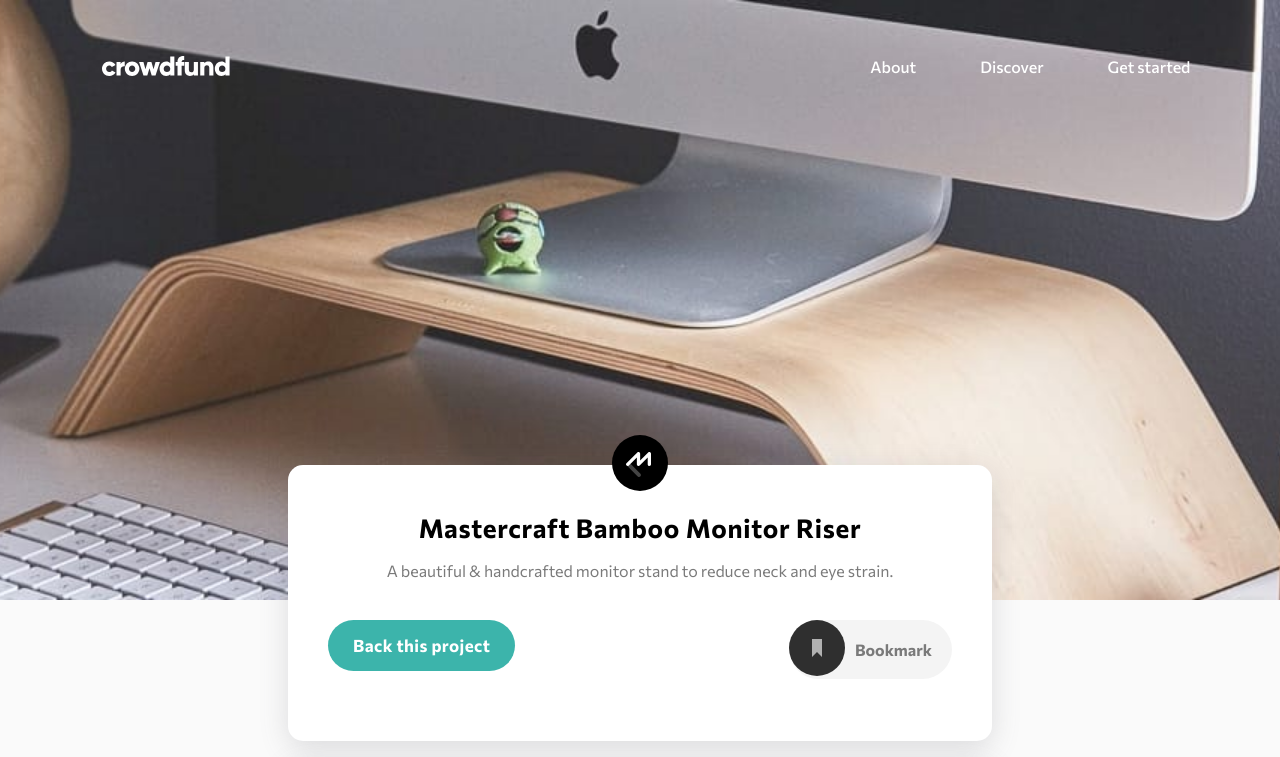
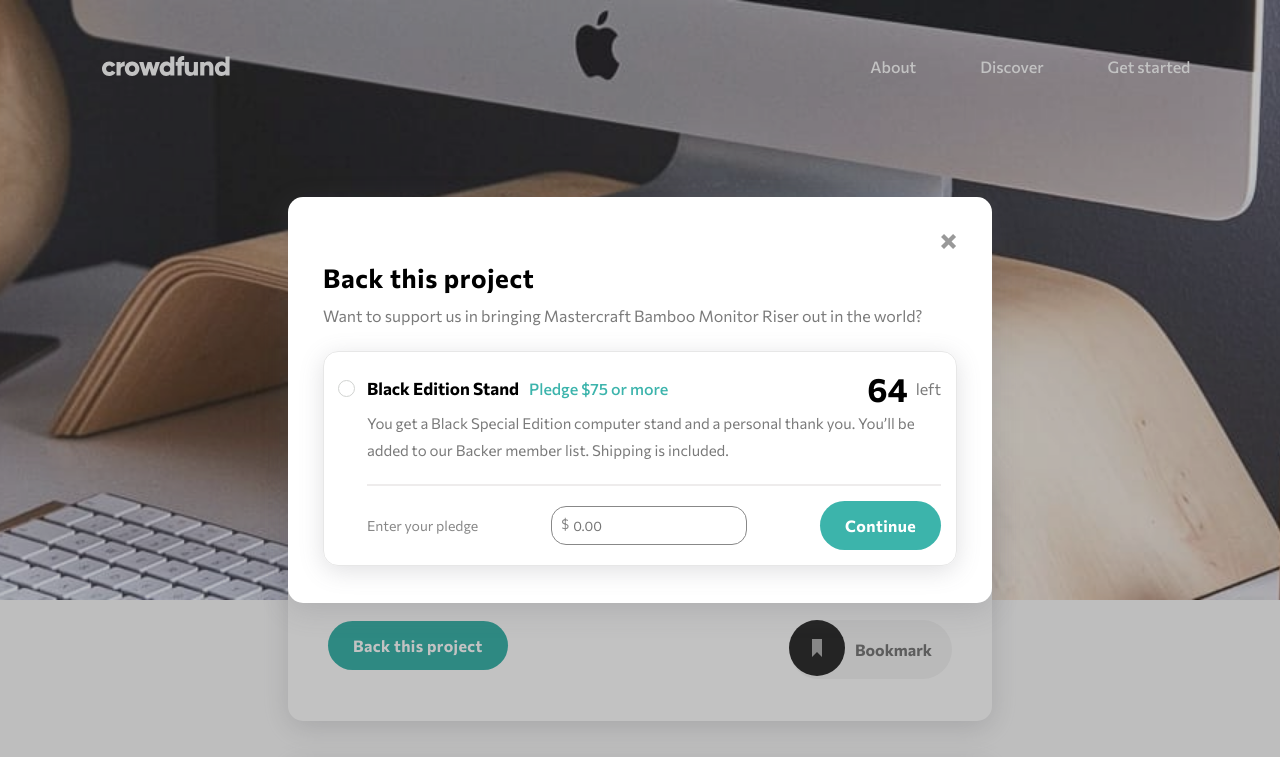
Before and after one commit to Ninunutsi/crowd-funding-FM, a plain HTML site: page index.html in a window 1280 px wide. Shown: the top 757 px of the page. Drawn offline with Linux system fonts and the light colour scheme.

Commit message:
divis ragac nawili, dziritadi dizzaini morcha shevsebaa darchenili

```diff
--- a/assets/styles.css
+++ b/assets/styles.css
@@ -78,7 +78,7 @@ main{
     gap: 15px;
     position: absolute;
     top: -135px;
-    padding: 45px 0;
+    padding: 45px 0 25px 0;
     box-shadow: rgba(100, 100, 111, 0.2) 0px 7px 29px 0px;
 }
 
@@ -115,7 +115,7 @@ main{
     padding: 15px 25px;
     color: white;
     font-weight: 700;
-    font-size: 17px;
+    font-size: 16px;
     letter-spacing: 0.4px;
     cursor: pointer;
 }
@@ -149,13 +149,14 @@ main{
     font-weight: 700;
 }
 
-.bookmark-img:hover{
+.bookmark:hover .bookmark-img{
     background: var(--Darkgray);
+    color: #f4f4f4;
     transition: 1s;
+    cursor: pointer;
 }
 
-
-.bookmark-img:hover + .book{
+.bookmark:hover .book{
     background: var(--Darkgray);
     color: #f4f4f4;
     transition: 1s;
@@ -283,13 +284,13 @@ main{
 }
 
 .reward-heading{
-    font-size: 18px;
+    font-size: 17px;
     font-weight: bolder;
     line-height: 30px;
 }
 
 .reward-price{
-    font-size: 17px;
+    font-size: 16px;
     line-height: 27px;
     color:hsl(176, 50%, 47%);
     font-weight: 500;
@@ -297,7 +298,7 @@ main{
 
 .reward-para{
     color: var(--Darkgray);
-    font-size: 16px;
+    font-size: 15px;
     line-height: 27px;
 }
 
@@ -316,10 +317,178 @@ main{
 
 .number{
     font-weight: 800;
-    font-size: 35px;
-    line-height: 45px;
+    font-size: 33px;
+    line-height: 43px;
 }
 
 .left{
     color: var(--Darkgray);
 }
+
+/* ************************* */
+
+.blur-bg{
+    position: absolute;
+    width: 100%;
+    min-height: 100%;
+    background:rgba(0, 0, 0, 0.24);
+    /* backdrop-filter: blur(5px); */
+    top: 0;
+    left: 0;
+    z-index: 999999999;
+    display: flex;
+    justify-content: center;
+    align-items: center;
+}
+
+.cancel-h1{
+    color: #888888;
+}
+
+.cancel-para{
+    color: #c3c3c3;
+}
+
+.cancel-price{
+    color: #bddad5;
+}
+
+.cancel-number{
+    color: #808080;
+}
+
+.cancel-btn{
+    background-color: #cbcbcb;
+}
+
+.cancel{
+    cursor:not-allowed
+}
+
+/* ******************************* */
+.blur{
+    width: 55%;
+}
+
+.blur-content{
+    display: flex;
+    flex-direction: column;
+    gap: 10px;
+}
+
+.img{
+    width: 16px;
+    height: 16px;
+    align-self: flex-end;
+    cursor: pointer;
+}
+
+.blur-header{
+    display: flex;
+    flex-direction: column;
+    gap: 10px;
+}
+
+.radio{
+    margin-top: 15px;
+}
+
+.radio::after{
+        width: 15px;
+        height: 15px;
+        border-radius: 15px;
+        top: -2px;
+        left: -1px;
+        position: relative;
+        background-color: white;
+        content: '';
+        display: inline-block;
+        visibility: visible;
+        border: 1px solid #d1d3d1;
+        cursor: pointer;
+}
+
+.radio:checked::after{
+        border-radius: 15px;
+        top: -2px;
+        left: -1px;
+        position: relative;
+        background-color: #3cb4ab;
+        content: '';
+        display: inline-block;
+        visibility: visible;
+        border: 2px solid white;
+        box-shadow: rgba(100, 100, 111, 0.2) 0px 7px 29px 0px;
+}
+
+.blur-review{
+    display: flex;
+    gap: 15px;
+    align-items: flex-start;
+    border: 1px solid #e7e7e7;
+    border-radius: 15px;
+    padding: 15px;
+    margin-top: 2vh;
+    box-shadow: rgba(100, 100, 111, 0.2) 0px 5px 25px 0px;
+}
+
+/* ****************************** */
+
+.blur-div-header{
+    display: flex;
+    align-items: center;
+    justify-content: space-between;
+}
+
+.blur-headings{
+    display: flex;
+    gap: 10px;
+    align-items: center;
+}
+
+.blur-h1:hover{
+    cursor: pointer;
+    color: #3cb4ab;
+    transition: 0.5s;
+}
+
+/* ************************* */
+
+.hidden{
+    margin-top: 20px;
+}
+
+.hr-line{
+    width: 100%;
+    border: 1px solid #eeecec;
+}
+
+.hidden-content{
+    display: flex;
+    align-items: center;
+    margin-top: 15px;
+    justify-content: space-between;
+}
+
+.enter{
+    color: #888888;
+    font-size: 14px;
+}
+
+.enter-price{
+    border: 1px solid #888888;
+    border-radius: 15px;
+    padding: 10px 21px;
+}
+
+.input-dollar{
+    position: relative;
+}
+
+.dollar-icon{
+    position: absolute;
+    left: 10px;
+    color: #888888;
+    top: 9px;
+    font-size: 14px;
+}
--- a/index.html
+++ b/index.html
@@ -14,6 +14,47 @@
     <link href="https://fonts.googleapis.com/css2?family=Commissioner:wght@400;500;700&display=swap" rel="stylesheet">
 </head>
 <body>
+
+    <div class="blur-bg">
+        <div class="blur bg">
+            <div class="blur-content">
+                <img src="./assets/images/icon-close-modal.svg" alt="" class="img">
+                <div class="blur-header">
+                    <h1 class="heading">Back this project</h1>
+                    <p class="paragraph">Want to support us in bringing Mastercraft Bamboo Monitor Riser out in the world?</p>
+                </div>
+                <div class="blur-review">
+                    <input type="radio" name="" id="radio" class="radio">
+                    <div class="blur-details">
+                        <div class="blur-div-header">
+                            <div class="blur-headings">
+                                <h1 class="reward-heading blur-h1">Black Edition Stand</h1>
+                                <p class="reward-price">Pledge $75 or more</p>
+                            </div>
+                            <div class="amount">
+                                <span class="number">64</span>
+                                <span class="left">left</span>
+                            </div>
+                        </div>
+                        <p class="reward-para">You get a Black Special Edition computer stand and a
+                        personal thank you. You’ll be added to our Backer member list. Shipping is included.</p>
+                        <div class="hidden">
+                            <div class="hr-line"></div>
+                            <div class="hidden-content">
+                                <span class="enter">Enter your pledge</span>
+                            <div class="input-dollar">
+                                <input type="text" name="" id="" class="enter-price" placeholder="0.00">
+                                <span class="dollar-icon">$</span>
+                            </div>
+                            <button class="btn">Continue</button>
+                            </div>
+                        </div>
+                    </div>
+                </div>
+            </div>
+        </div>
+    </div>
+
     <!-- header -->
     <div class="header-div">
         <header class="header">
@@ -115,24 +156,23 @@
                 </div>
             </div>
 
-            <div class="rewards">
+            <div class="rewards cancel">
                 <div class="reward-header">
-                    <h1 class="reward-heading">Mahogany Special Edition</h1>
-                    <p class="reward-price">Pledge $200 or more</p>
+                    <h1 class="reward-heading cancel-h1">Mahogany Special Edition</h1>
+                    <p class="reward-price cancel-price">Pledge $200 or more</p>
                 </div>
-                <p class="reward-para">You get two Special Edition Mahogany stands, a Backer T-Shirt,
+                <p class="reward-para cancel-para">You get two Special Edition Mahogany stands, a Backer T-Shirt,
                 and a personal thank you. You’ll be added to our Backer member list. Shipping is included.</p>
                 <div class="reward-footer">
                     <div class="amount">
-                        <span class="number">2</span>
+                        <span class="number cancel-number">0</span>
                         <span class="left">left</span>
                     </div>
-                    <button class="btn">Select Reward</button>
+                    <button class="btn cancel-btn">Out of stock</button>
                 </div>
             </div>
         </div>
     </main>
-
     <script src="./assets/script.js"></script>
 </body>
 </html>
```
Also changed, not shown: assets/script.js (line endings or trailing spaces).
